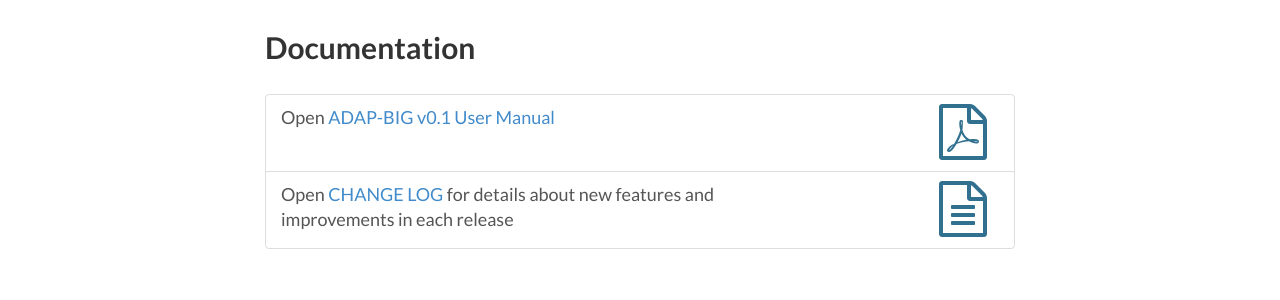
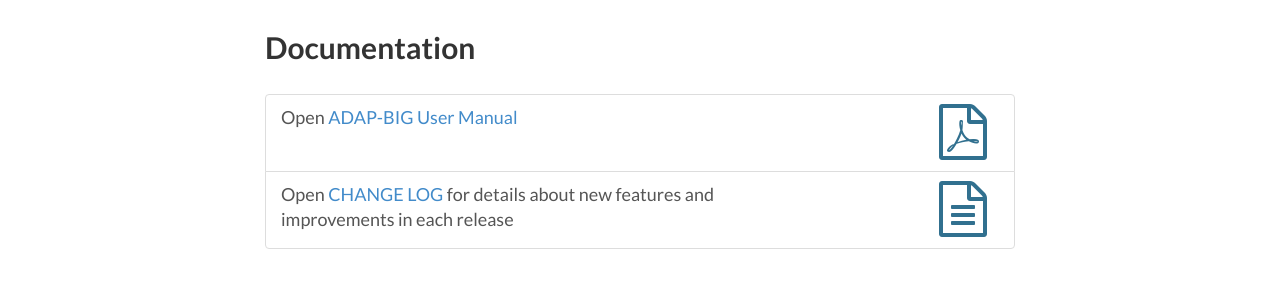
Before and after one commit to ADAP-BIG/adap-big.github.io, a Jekyll site: the page built from docs/index.html, in a window 1280 px wide and 900 px high, scrolled down 2159 px. Shown: the part 154-454 px from the top of the window. Built offline with Jekyll 4.4.1, drawn with Linux system fonts in a browser that asks for light colours.

Commit message:
Update user manual

```diff
--- a/docs/_includes/documentation.html
+++ b/docs/_includes/documentation.html
@@ -9,7 +9,7 @@
                   class="list-group-item list-group-item-action list-group-item-light">
                   <div class="row">
                     <div class="col col-sm-8">
-                      <span class="lead">Open <span class="text-primary">ADAP-BIG v0.1 User Manual</span></span>
+                      <span class="lead">Open <span class="text-primary">ADAP-BIG User Manual</span></span>
                     </div>
                     <div class="col col-sm-4">
                       <span class="text-info pull-right"><i class="fa fa-file-pdf-o fa-4x fa-fw"></i></span>
```
